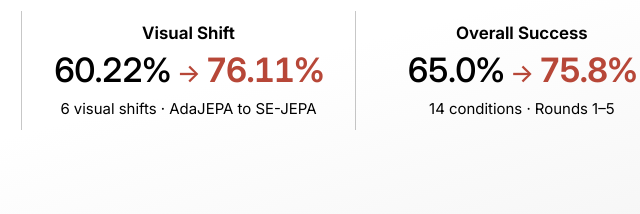
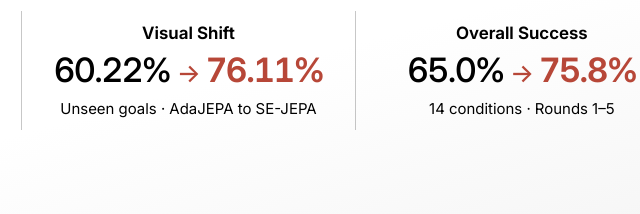
Before and after one commit to 12138tyy/SE-pages, a plain HTML site: page index.html in a window 1280 px wide. Shown: the part 1526-1740 px from the top of the page, 452-1092 px from the left. Drawn offline with Linux system fonts and the light colour scheme.

Commit message:
Match summary captions for held-out goals and shapes

```diff
--- a/index.html
+++ b/index.html
@@ -133,7 +133,7 @@
           <a class="highlight" href="#held-out">
             <span class="highlight-label">Visual Shift</span>
             <strong class="highlight-values"><span class="highlight-before">60.22%</span><span class="highlight-arrow" aria-hidden="true">→</span><span class="visually-hidden"> to </span><span>76.11%</span></strong>
-            <span class="highlight-description">6 visual shifts · <span class="highlight-methods">AdaJEPA to SE-JEPA</span></span>
+            <span class="highlight-description">Unseen goals · <span class="highlight-methods">AdaJEPA to SE-JEPA</span></span>
           </a>
           <a class="highlight" href="#continual-results">
             <span class="highlight-label">Overall Success</span>
@@ -151,7 +151,7 @@
           <a class="highlight" href="#held-out">
             <span class="highlight-label">Visual Shift</span>
             <strong class="highlight-values"><span class="highlight-before">54.89%</span><span class="highlight-arrow" aria-hidden="true">→</span><span class="visually-hidden"> to </span><span>73.63%</span></strong>
-            <span class="highlight-description">6 visual shifts · <span class="highlight-methods">AdaJEPA to SE-JEPA</span></span>
+            <span class="highlight-description">Unseen goals · <span class="highlight-methods">AdaJEPA to SE-JEPA</span></span>
           </a>
           <a class="highlight" href="#continual-results">
             <span class="highlight-label">Overall Success</span>
```
